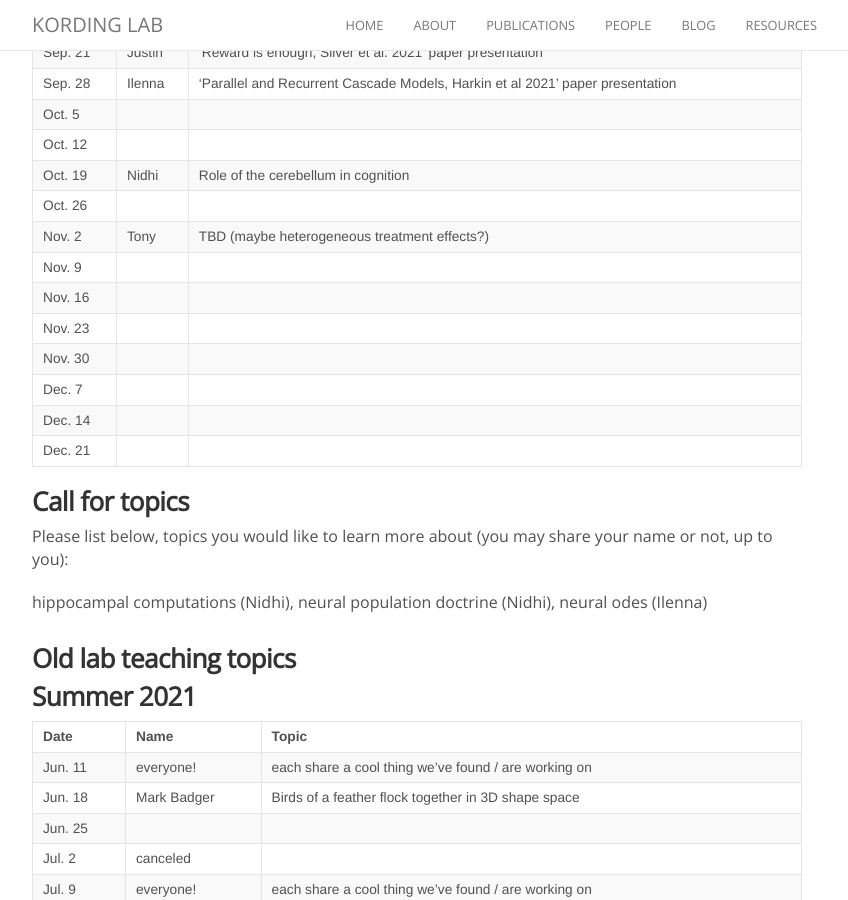
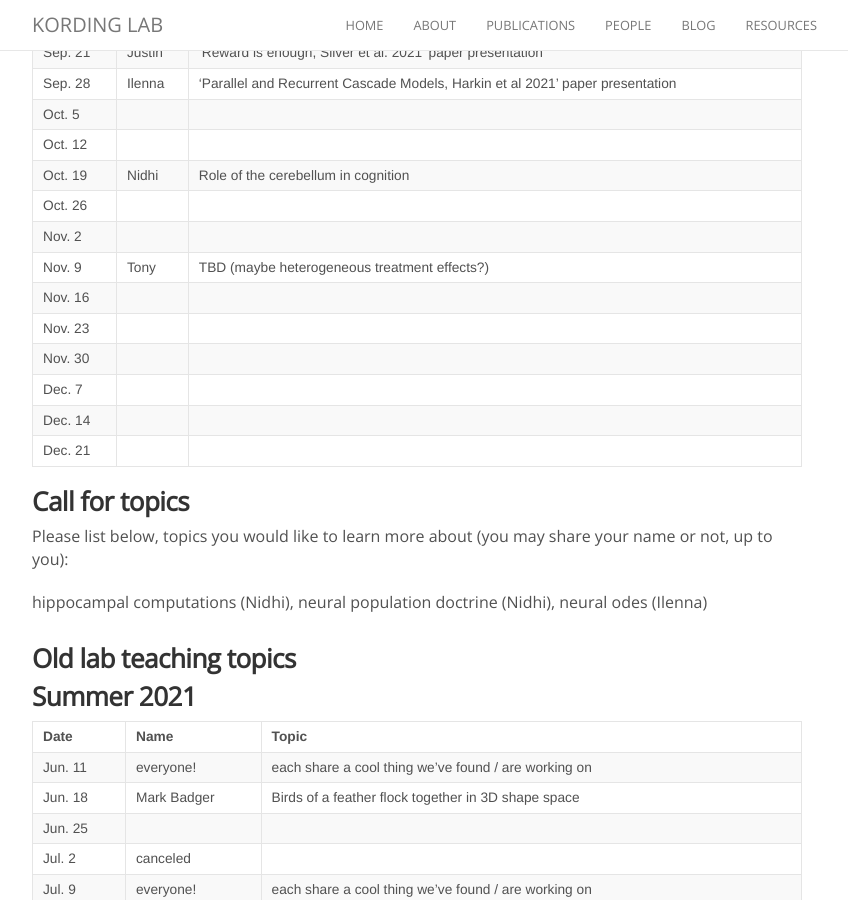
Before and after one commit to KordingLab/KordingLab.github.io, a Jekyll site: the page built from _posts/2021-01-01-upcoming-lab-teaching.md, in a window 1280 px wide and 900 px high, scrolled down 490 px. Shown: the whole window, without its empty margins (223-1071 px from the left). Built offline with Jekyll 4.4.1, drawn with Linux system fonts in a browser that asks for light colours; nearby versions of some CDN libraries; comment, search, counter and statistics services are not loaded.

```diff
--- a/_posts/2021-01-01-upcoming-lab-teaching.md
+++ b/_posts/2021-01-01-upcoming-lab-teaching.md
@@ -18,8 +18,8 @@ Get on the listserve for announcements: https://groups.google.com/forum/#!forum/
 | Oct. 12 | |  |
 | Oct. 19 | Nidhi | Role of the cerebellum in cognition |
 | Oct. 26 |   |  |
-| Nov. 2 | Tony | TBD (maybe heterogeneous treatment effects?) |
-| Nov. 9 |   |  |
+| Nov. 2 |  |  |
+| Nov. 9 | Tony | TBD (maybe heterogeneous treatment effects?) |
 | Nov. 16 |   |  |
 | Nov. 23 |   |  |
 | Nov. 30 |   |  |
```
